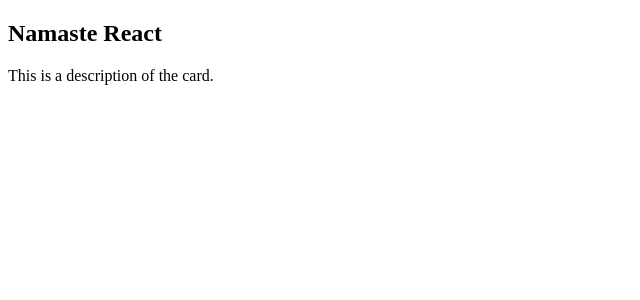
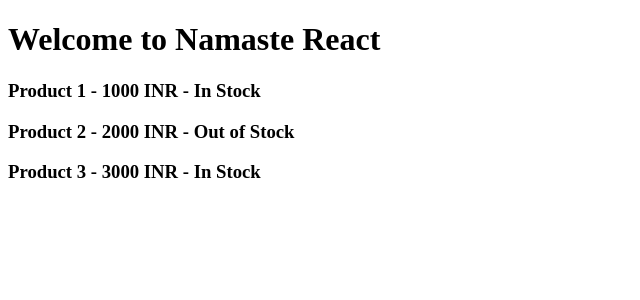
Before and after one commit to nitish754/learning-react, a React (Vite) app: page / in a window 1280 px wide. Shown: the top 300 px of the page, without its empty margins (0-640 px from the left). Built offline with nearby package versions, Linux system fonts and the light colour scheme.

Commit message:
feat: add Javascript code in JSX
In this commit we will understand how to add Javascript code inside the JSX component

```diff
--- a/App.js
+++ b/App.js
@@ -1,5 +1,27 @@
 import React from "react";
 import ReactDOM from "react-dom/client";
+
+const products = [
+    {
+        name: "Product 1",
+        price: 1000,
+        description: "This is product 1",
+        inStock : true
+
+    },
+    {
+        name: "Product 2",
+        price: 2000,
+        description: "This is product 2",
+        inStock : false
+    },
+    {
+        name: "Product 3",
+        price: 3000,
+        description: "This is product 3",
+        inStock : true
+    }
+];
 
 const TitleComponent = () => {
     return (
@@ -8,15 +30,34 @@
         </div>
     );
 }
-
+const heading = <h1>Welcome to Namaste React</h1>;
+// Component Composition
 const CardComponent = () => {
     return (
         <div className="card">
             <TitleComponent />
             <p>This is a description of the card.</p>
+            <h3>Price: {number} INR</h3>
+
+
         </div>
+    );
+}
+const DisplayProducts = () => {
+    return (
+        <div className="product-container">
+            {heading}
+           <div className="product-card">
+             {products.map((product,i)=> {
+                return (
+                    <h3 key={`p-${i}`}>{product.name} - {product.price} INR - {product.inStock ? "In Stock" : "Out of Stock"}</h3>
+                );
+             })}
+           </div>
+        </div>
+
     );
 }
 
 const root = ReactDOM.createRoot(document.getElementById("root"));
-root.render(<CardComponent />);
+root.render(<DisplayProducts />);
--- a/package.json
+++ b/package.json
@@ -18,6 +18,7 @@
   },
   "homepage": "https://github.com/nitish754/learning-react#readme",
   "devDependencies": {
+    "cz-customizable": "^7.5.1",
     "parcel": "^2.16.1"
   },
   "dependencies": {
```
Also changed, not shown: 2 other files (tests, documents, lock files or other folders).
